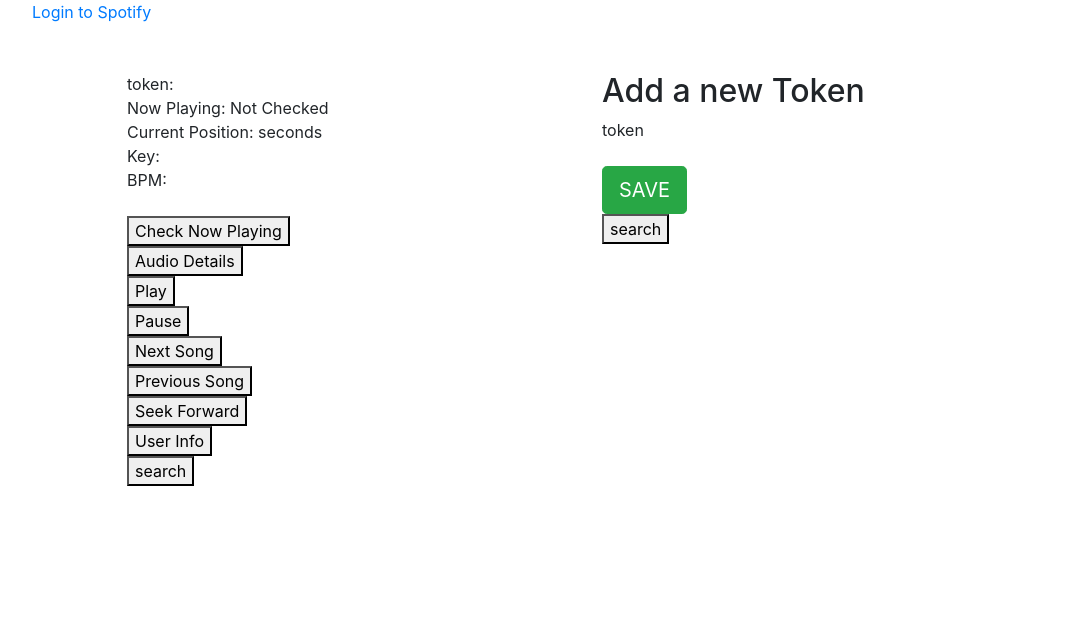
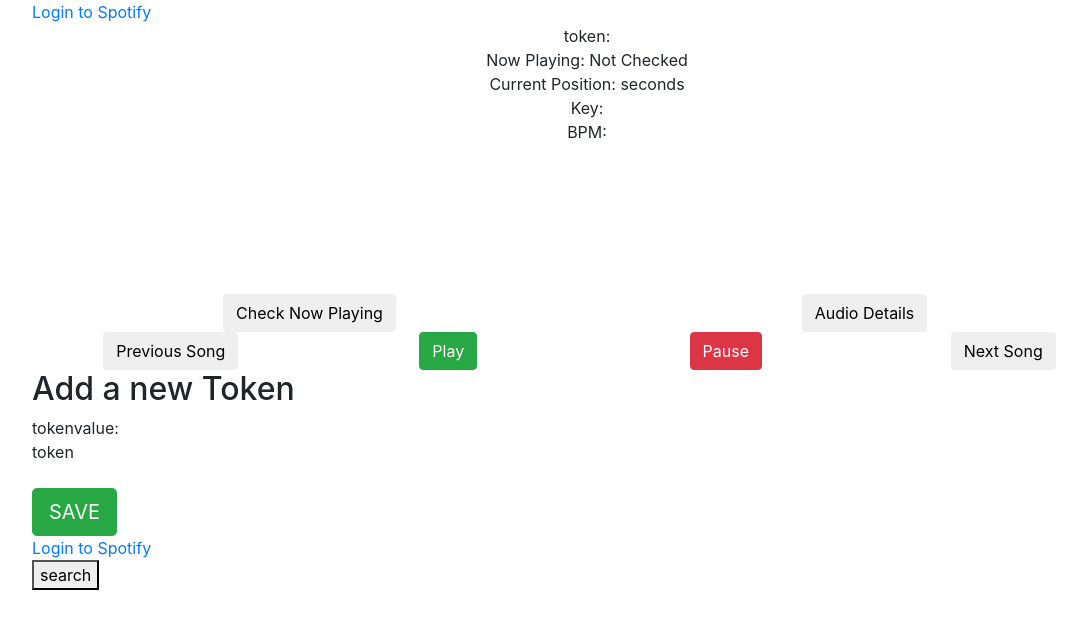
Before and after one commit to sweinstein27/Spotify-2, a React (Create React App) app in the folder client/: page /search in a window 1280 px wide. Shown: the top 628 px of the page, without its empty margins (53-1140 px from the left). Built offline with nearby package versions, Linux system fonts and the light colour scheme; what spotify-web-api-js would draw is missing.

Commit message:
search div needs to display 4 objects per row

```diff
--- a/client/public/index.html
+++ b/client/public/index.html
@@ -1,4 +1,4 @@
-<!DOCTYPE HTML>
+<!DOCTYPE html>
 <html lang="en">
 <head>
     <meta charset="utf-8">
--- a/client/src/components/Form.js
+++ b/client/src/components/Form.js
@@ -3,6 +3,8 @@
 import uuidv1 from "uuid";
 import { addToken } from "../js/actions/index";
 import { Search } from "./Search";
+
+debugger
 
 function mapDispatchToProps(dispatch) {
   return {
@@ -27,20 +29,32 @@
     this.setState({ token: event.target.value.value });
   }
   handleSubmit(event) {
-    debugger
     event.preventDefault();
     var { token } = "abc";
     var payload = this.props.addToken({ token });
-    this.saveToken(payload)
+    this.state.tokenValue = payload.token || ""
   }
 
   saveToken(payload){
-    this.setState({ token: payload.payload });
+    this.setState({ tokenValue: payload.token });
+  }
+
+  Login(){
+    var { token } = "abc";
+    var payload = this.props.addToken({ token });
+    this.state.tokenValue = payload.token || ""
   }
 
   render() {
     var { token } = this.state;
     return (
+    <div onLoad={this.Login}>
+    tokenvalue: {this.state.tokenValue}
+    {/* <div>
+        <button onClick={this.Login}>
+            Login
+        </button>
+    </div> */}
       <form onSubmit={this.handleSubmit}>
         <div className="form-group">
           <label htmlFor="token">token</label>
@@ -56,9 +70,13 @@
           SAVE
         </button>
         <div>
-            <Search token={this.props.value} />
+            {/* <Search token={this.props.value} /> */}
         </div>
       </form>
+        <div>
+            <a href='http://localhost:8888'> Login to Spotify </a>
+        </div>
+    </div>
     );
   }
 }
--- a/client/src/components/Form2.js
+++ /dev/null
@@ -1,3 +0,0 @@
-function handleSubmit(){
-    alert("Hello");
-}
--- a/client/src/components/Home.js
+++ b/client/src/components/Home.js
@@ -2,24 +2,27 @@
 import Token from "./Token.js";
 import Form from "./Form.js";
 import Player from "./Player";
-import Search from "./Search"
+import Search from "./Search";
+import SpotifyWebApi from 'spotify-web-api-js';
+
+const spotifyApi = new SpotifyWebApi();
 
 
 function Home() {
   return(
 <div className="app">
   <div>
-          <a href='http://localhost:8888' > Login to Spotify </a>
+          <a href='http://localhost:8888'> Login to Spotify </a>
   </div>
-  <div className="row mt-5">
-    <div className="col-md-4 offset-md-1">
+  <div>
+    <div>
     <Player/>
     </div>
-    <div className="col-md-4 offset-md-1">
+    <div>
     <h2>Add a new Token</h2>
-    <Form />
+    <Form/>
     </div>
-    <div className="col-md-4 offset-md-1">
+    <div>
     <Search/>
     </div>
   </div>
--- a/client/src/components/Player.js
+++ b/client/src/components/Player.js
@@ -15,6 +15,7 @@
 var trackProgress;
 var searchObject;
 var token
+var isPlaying = true;
 
 
 class Player extends Component {
@@ -49,11 +50,12 @@
   }
 
   getNowPlaying(){
+    var delayInMilliseconds = 10000;
+    var counter = 0;
     token = this.props.token[0]
     spotifyApi.setAccessToken(token)
     spotifyApi.getMyCurrentPlaybackState()
     .then((response) => {
-        debugger
     trackID = response.item.id
     trackProgress = response.progress_ms*1000
     this.setState({
@@ -65,6 +67,12 @@
     });
     })
     this.getAudioDetails()
+    // while (isPlaying = true && counter < 10) {
+    // setTimeout(function() {
+    //     this.getNowPlaying()
+    //     counter++
+    //     }, delayInMilliseconds);
+    // }
 }
 
   getAudioDetails() {
@@ -107,12 +115,14 @@
     token = this.props.token[0]
     spotifyApi.setAccessToken(token)
     spotifyApi.pause()
+    this.getNowPlaying()
   }
 
   getPlay(){
     token = this.props.token[0]
     spotifyApi.setAccessToken(token)
     spotifyApi.play()
+    this.getNowPlaying()
   }
 
   me(){
@@ -128,12 +138,14 @@
     token = this.props.token[0]
     spotifyApi.setAccessToken(token)
     spotifyApi.skipToNext()
+    this.getNowPlaying()
   }
 
   previousSong(){
     token = this.props.token[0]
     spotifyApi.setAccessToken(token)
     spotifyApi.skipToPrevious()
+    this.getNowPlaying()
   }
 
   seek(){
@@ -141,7 +153,6 @@
     spotifyApi.setAccessToken(token)
     var newPosition = trackProgress + 30000
     var Url = "https://api.spotify.com/v1/me/player/seek?position_ms=" + `${newPosition}`
-    debugger
     $.ajax({
     url: Url,
     headers: {
@@ -189,63 +200,78 @@
   render() {
     return (
       <div className="App">
-        <div>
+        <div className="SongInfo">
+        {/* <div class="d-flex justify-content-center"> */}
+            <div class="col-sm-12 d-flex justify-content-center">
             token: {this.props.token}
             </div>
-        <div>
+            <div class="col-sm-12 d-flex justify-content-center">
             Now Playing: { this.state.nowPlaying.name }
             </div>
-        <div>
+            <div class="col-sm-12 d-flex justify-content-center">
             Current Position: { this.state.nowPlaying.trackProgress} seconds
             </div>
-        <div>
+            <div class="col-sm-12 d-flex justify-content-center">
             Key: { this.state.trackData.key }
             </div>
-        <div>
+            <div class="col-sm-12 d-flex justify-content-center">
             BPM: { this.state.trackData.bpm }
             </div>
-        <div>
+            <div class="col-sm-12 d-flex justify-content-center">
             <img src={this.state.nowPlaying.albumArt} style={{ height: 150 }}/>
             </div>
-          <button onClick={() => this.getNowPlaying()}>
+        {/* </div> */}
+        </div>
+        <div className="ControlButtons">
+        <div class="container-fluid">
+        <div class="row">
+            <div class="col-sm-6 d-flex justify-content-center">
+                <button class="btn btn-default" onClick={() => this.getNowPlaying()}>
                     Check Now Playing
                 </button>
-        <div>
-          <button onClick={() => this.getAudioDetails()}>
+            </div>
+            <div class="col-sm-6 d-flex justify-content-center">
+                <button class="btn btn-default" onClick={() => this.getAudioDetails()}>
                     Audio Details
                 </button>
             </div>
-        <div>
-          <button onClick={() => this.getPlay()}>
+            </div>
+            </div>
+            <div class="container-fluid">
+            <div class="row">
+            <div class="col-sm-3 d-flex justify-content-center">
+                <button class="btn btn-default" onClick={() => this.previousSong()}>
+                    Previous Song
+                </button>
+            </div>
+            <div class="col-sm-3 d-flex justify-content-center" >
+                <button class="btn btn-success" onClick={() => this.getPlay()}>
                     Play
                 </button>
             </div>
-        <div>
-          <button onClick={() => this.getPause()}>
+            <div class="col-sm-3 d-flex justify-content-center">
+                <button class="btn btn-danger" onClick={() => this.getPause()}>
                     Pause
                 </button>
             </div>
-        <div>
-          <button onClick={() => this.skipSong()}>
+            <div class="col-sm-3 d-flex justify-content-center">
+                <button class="btn btn-default" onClick={() => this.skipSong()}>
                     Next Song
                 </button>
             </div>
-        <div>
-          <button onClick={() => this.previousSong()}>
-            Previous Song
-          </button>
-        </div>
-        <div>
-          <button onClick={() => this.seek()}>
+            {/* <div class="col-sm-2 d-flex justify-content-center">
+                <button class="btn btn-default" onClick={() => this.seek()}>
                     Seek Forward
                 </button>
+            </div> */}
             </div>
-        <div>
+            </div>
+            {/* <div>
                 <button onClick={() => this.me()}>
                     User Info
                 </button>
+            </div> */}
         </div>
-
       </div>
     );
   }
--- a/client/src/components/Search.js
+++ b/client/src/components/Search.js
@@ -128,9 +128,9 @@
           </button>
         </div>
         <div>
-        <ul>
+        <div class="row">
           {this.state.searchObject.map(object => (
-                  <li>
+            <div class="container">
             <h2>
               <img src={object.album.images[0].url} style={{ height: 150 }}/>
               <br></br>
@@ -139,9 +139,9 @@
               Artist: {object.artists[0].name}
               <br></br>
             </h2>
-                </li>
+            </div>
           ))}
-                </ul>
+        </div>
         </div>
       </div>
 
--- a/client/src/js/actions/index.js
+++ b/client/src/js/actions/index.js
@@ -1,4 +1,7 @@
 import { ADD_TOKEN } from "../constants/action-types";
+import SpotifyWebApi from 'spotify-web-api-js';
+
+const spotifyApi = new SpotifyWebApi();
 
 function getHashParams() {
   var hashParams = {};
```
Lines whose indentation alone changed are shown as unchanged.
